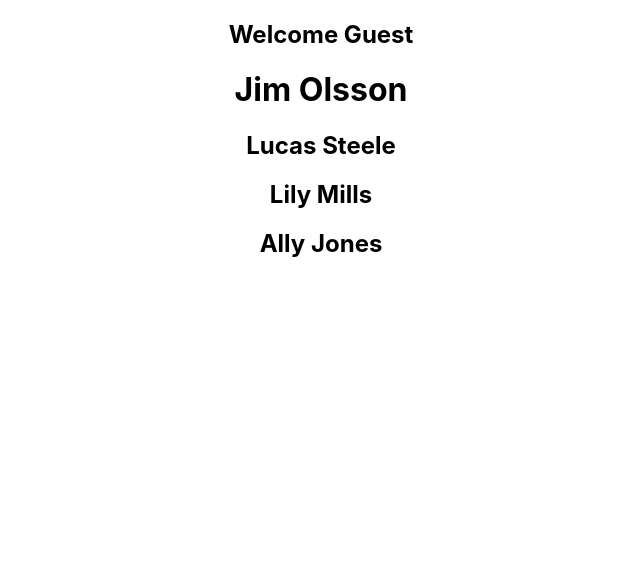
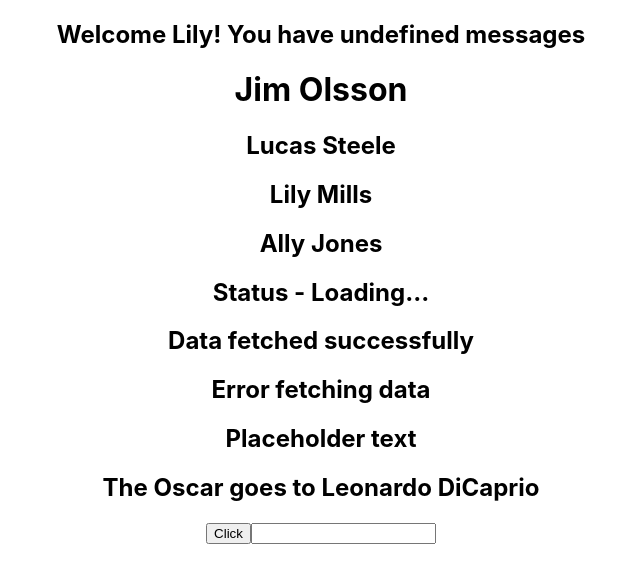
Before and after one commit to christi023/learn-react-typescript, a React (Create React App) app: page / in a window 1280 px wide. Shown: the top 582 px of the page, without its empty margins (319-959 px from the left). Built offline with nearby package versions, Linux system fonts and the light colour scheme.

Commit message:
import the props component for view

```diff
--- a/src/App.tsx
+++ b/src/App.tsx
@@ -2,6 +2,11 @@ import './App.css';
 import Greet from './Components/Greet';
 import Person from './Components/Person';
 import PersonList from './Components/PersonList';
+import Button from './Components/Props/Button';
+import Heading from './Components/Props/Heading';
+import Input from './Components/Props/Input';
+import Oscar from './Components/Props/Oscar';
+import Status from './Components/Props/Status';
 
 function App() {
   const personName = {
@@ -27,9 +32,14 @@ function App() {
   ];
   return (
     <div className="App">
-      <Greet name='Lily' messageCount={20} isLoggedIn={false} />
+      <Greet name='Lily' isLoggedIn={true} />
       <Person name={personName} />
-      <PersonList names={nameList}/>
+      <PersonList names={nameList} />
+      <Status status='loading' />
+      <Heading>Placeholder text</Heading>
+      <Oscar><Heading>The Oscar goes to Leonardo DiCaprio</Heading></Oscar>
+      <Button handleClick={(event, id) => console.log('Click Me', event, id)} />
+      <Input value="" handleChange={event => console.log(event)}/>
     </div>
   );
 }
```
